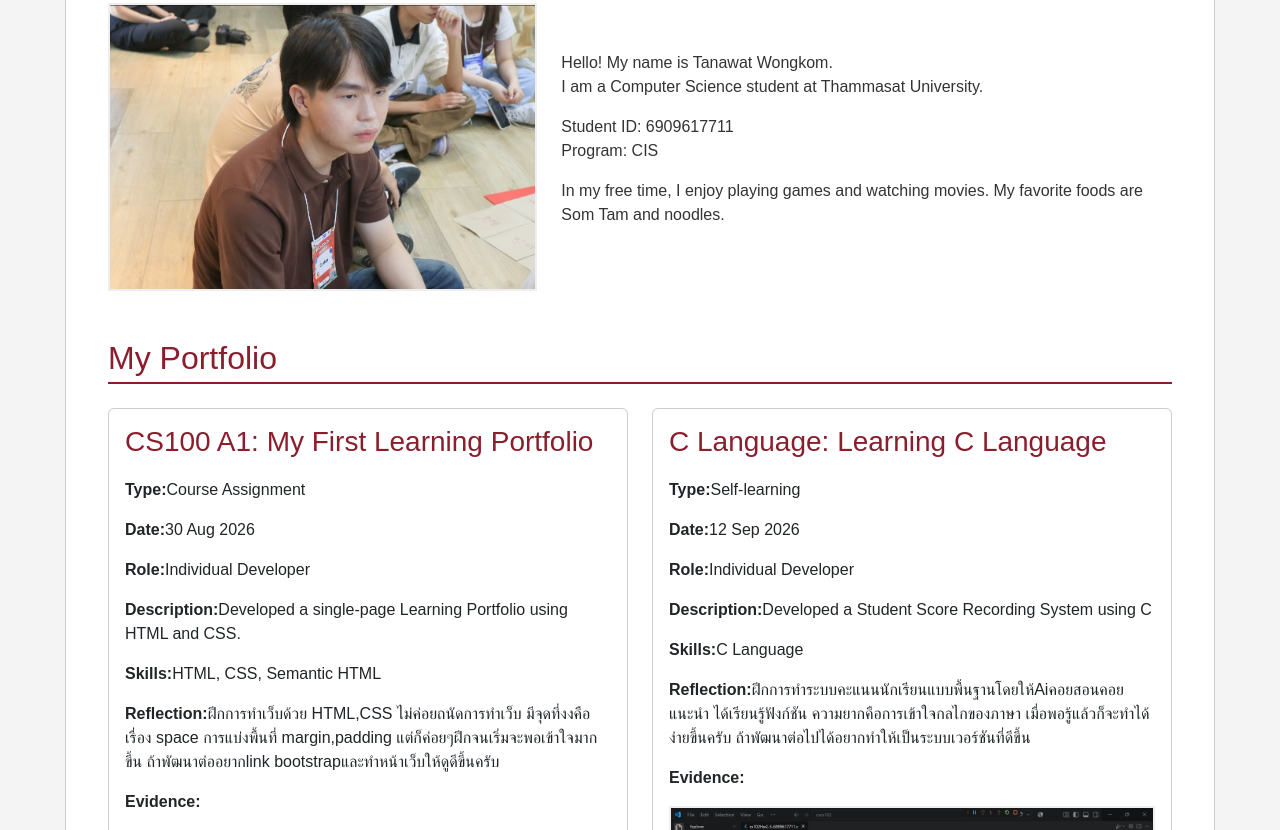
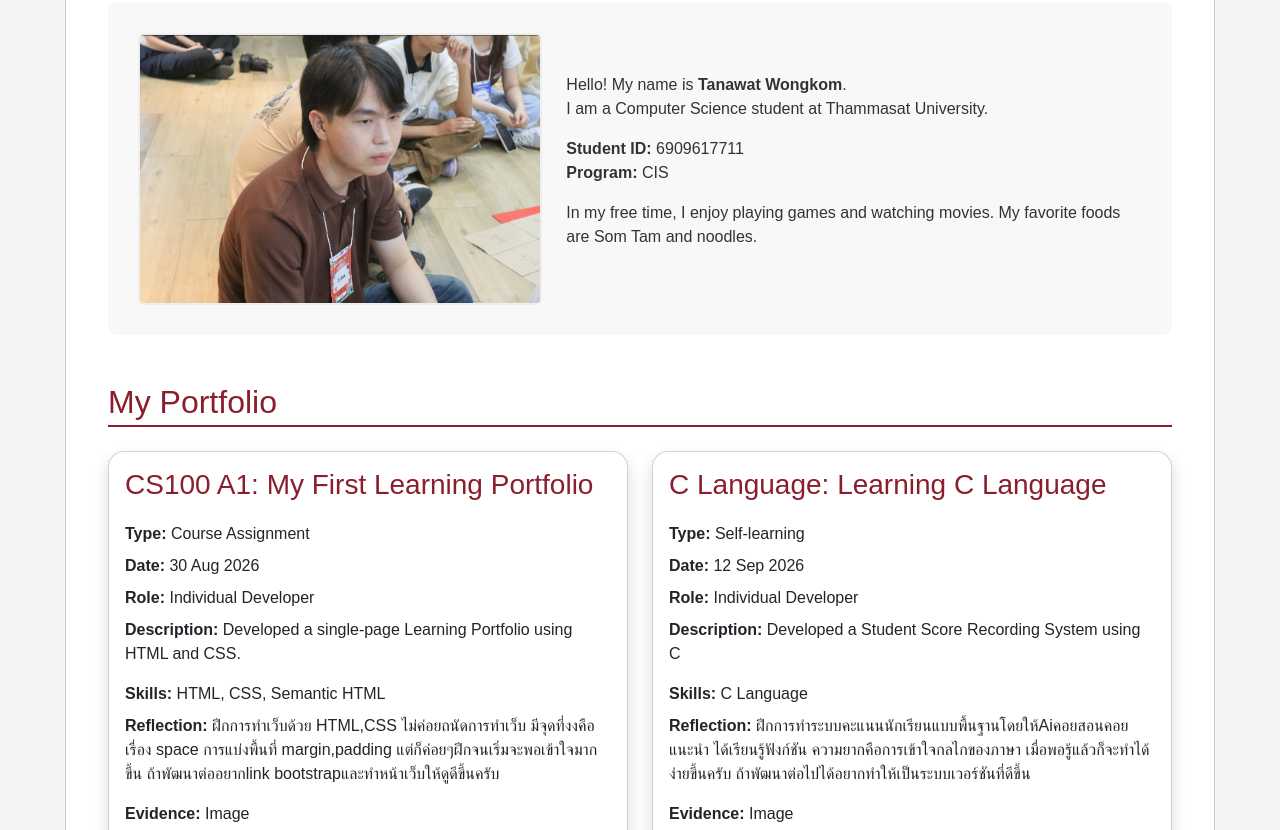
Before and after one commit to tanawatwon-crypto/A2_6909617711, a plain HTML site: page index.html in a window 1280 px wide. Shown: the part 314-1144 px from the top of the page. Drawn offline with nearby package versions, Linux system fonts and the light colour scheme.

Commit message:
Improve Website Layout and User Interface (#4)

```diff
--- a/css/style.css
+++ b/css/style.css
@@ -17,7 +17,6 @@ body {
 }
 
 header {
-    text-align: center;
     color: #8b1e2d;
     padding: 30px 20px;
     background-color: #eeeeee;
@@ -39,16 +38,8 @@ h3 {
     color: #8b1e2d;
 }
 
-figure {
-    margin: 20px 0;
-}
-
 img {
     border: 2px solid #eeeeee;
-    max-width: 100%;
-}
-figcaption {
-    text-align: inherit;
 }
 
 a {
@@ -56,17 +47,17 @@ a {
 }
 
 footer {
-    text-align: center;
-    margin-top: 35px;
     font-size: 0.85rem;
     color: #777777;
-}
-
-.card {
-    border: 1px solid #ccc;
 }
 
 .card-title {
     color: #8b1e2d;
     margin-bottom: 20px;
 }
+
+.about-content {
+    background-color: #f8f8f8;
+    padding: 30px;
+    border-radius: 8px;
+}
--- a/index.html
+++ b/index.html
@@ -19,23 +19,25 @@
     <main>
         <section class="container my-5">
             <h2 class="mb-4">About Me</h2>
+            <div class="about-content">
                 <div class="row align-items-center">
-                <div class="col-md-5">
-                    <img src="media/ohm.jpg" alt="My-Picture" class="img-fluid">
+                    <div class="col-md-5 mb-4 mb-md-0">
+                        <img src="media/ohm.jpg" alt="My-Picture" class="img-fluid rounded-2">
                     </div>
                     <div class="col-md-7">
                         <p>
-                        Hello! My name is Tanawat Wongkom.<br>
+                            Hello! My name is <strong>Tanawat Wongkom</strong>.<br>
                             I am a Computer Science student at Thammasat University.
                         </p>
                         <p>
-                        Student ID: 6909617711 <br>
-                        Program: CIS
+                            <strong>Student ID:</strong> 6909617711 <br>
+                            <strong>Program:</strong> CIS
                         </p>
                         <p>
                             In my free time, I enjoy playing games and watching movies. My favorite foods are Som Tam and
                             noodles.
                         </p>
+                    </div>
                 </div>
             </div>
         </section>
@@ -44,38 +46,41 @@
             <h2 class="mb-4">My Portfolio</h2>
             <div class="row g-4">
                 <div class="col-md-6">
-                    <div class="card h-100">
+                    <div class="card h-100 shadow rounded-4">
                         <div class="card-body">
                             <h3 class="card-title">CS100 A1: My First Learning Portfolio</h3>
-                            <p><strong>Type:</strong>Course Assignment</p>
-                            <p><strong>Date:</strong>30 Aug 2026</p>
-                            <p><strong>Role:</strong>Individual Developer</p>
-                            <p><strong>Description:</strong>Developed a single-page Learning Portfolio using HTML and CSS.</p>
-                            <p><strong>Skills:</strong>HTML, CSS, Semantic HTML</p>
-                            <p><strong>Reflection:</strong>ฝึกการทำเว็บด้วย HTML,CSS ไม่ค่อยถนัดการทำเว็บ มีจุดที่งงคือเรื่อง
-                                space การแบ่งพื้นที่ margin,padding แต่ก็ค่อยๆฝึกจนเริ่มจะพอเข้าใจมากขึ้น ถ้าพัฒนาต่ออยากlink
+                            <p class="mb-2"><strong>Type:</strong> Course Assignment</p>
+                            <p class="mb-2"><strong>Date:</strong> 30 Aug 2026</p>
+                            <p class="mb-2"><strong>Role:</strong> Individual Developer</p>
+                            <p class="mb-3"><strong>Description:</strong> Developed a single-page Learning Portfolio using HTML and
+                                CSS.</p>
+                            <p class="mb-2"><strong>Skills:</strong> HTML, CSS, Semantic HTML</p>
+                            <p class="mb-3"><strong>Reflection:</strong> ฝึกการทำเว็บด้วย HTML,CSS ไม่ค่อยถนัดการทำเว็บ
+                                มีจุดที่งงคือเรื่อง
+                                space การแบ่งพื้นที่ margin,padding แต่ก็ค่อยๆฝึกจนเริ่มจะพอเข้าใจมากขึ้น
+                                ถ้าพัฒนาต่ออยากlink
                                 bootstrapและทำหน้าเว็บให้ดูดีขึ้นครับ</p>
-                            <p><strong>Evidence:</strong></p>
-                            <img src="media/A1.png" alt="A1-My First Portfolio" class="img-fluid">
+                            <p class="mb-2"><strong>Evidence:</strong> Image</p>
+                            <img src="media/A1.png" alt="A1-My First Portfolio" class="img-fluid rounded-2">
                         </div>
                     </div>
                 </div>
 
 
                 <div class="col-md-6">
-                    <div class="card h-100">
+                    <div class="card h-100 shadow rounded-4">
                         <div class="card-body">
-                            <h3 class="card-title">C Language: Learning C Language</h3>
-                            <p><strong>Type:</strong>Self-learning</p>
-                            <p><strong>Date:</strong>12 Sep 2026</p>
-                            <p><strong>Role:</strong>Individual Developer</p>
-                            <p><strong>Description:</strong>Developed a Student Score Recording System using C</p>
-                            <p><strong>Skills:</strong>C Language</p>
-                            <p><strong>Reflection:</strong>ฝึกการทำระบบคะแนนนักเรียนแบบพื้นฐานโดยให้Aiคอยสอนคอยแนะนำ
+                            <h3 class="card-title"> C Language: Learning C Language</h3>
+                            <p class="mb-2"><strong>Type:</strong> Self-learning</p>
+                            <p class="mb-2"><strong>Date:</strong> 12 Sep 2026</p>
+                            <p class="mb-2"><strong>Role:</strong> Individual Developer</p>
+                            <p class="mb-3"><strong>Description:</strong> Developed a Student Score Recording System using C</p>
+                            <p class="mb-2"><strong>Skills:</strong> C Language</p>
+                            <p class="mb-3"><strong>Reflection:</strong> ฝึกการทำระบบคะแนนนักเรียนแบบพื้นฐานโดยให้Aiคอยสอนคอยแนะนำ
                                 ได้เรียนรู้ฟังก์ชัน ความยากคือการเข้าใจกลไกของภาษา เมื่อพอรู้แล้วก็จะทำได้ง่ายขึ้นครับ
                                 ถ้าพัฒนาต่อไปได้อยากทำให้เป็นระบบเวอร์ชันที่ดีขึ้น</p>
-                            <p><strong>Evidence:</strong></p>
-                            <img src="media/C.png" alt="C-Language" class="img-fluid">
+                            <p class="mb-2"><strong>Evidence:</strong> Image</p>
+                            <img src="media/C.png" alt="C-Language" class="img-fluid rounded-2">
                         </div>
                     </div>
                 </div>
@@ -86,15 +91,21 @@
 
         <section class="container my-5">
             <h2 class="mb-4">How I Built It</h2>
+            <div class="row">
+                <div class="col-lg-10">
                     <p>
                         I developed this website by applying what I learned in class about HTML and CSS. I used Bootstrap to
                         improve the layout and make the website responsive. I also used AI tools to help me understand concepts
                         and solve coding problems.
                     </p>
+                </div>
+            </div>
         </section>
 
         <section class="container my-5">
             <h2 class="mb-4">Reflection</h2>
+            <div class="row g-4">
+                <div class="col-md-4">
                     <h3>Problems</h3>
                     <ul>
                         <li>
@@ -111,6 +122,8 @@
                             challenging at first.
                         </li>
                     </ul>
+                </div>
+                <div class="col-md-4">
                     <h3>Results</h3>
                     <ul>
                         <li>
@@ -123,6 +136,8 @@
                             I gained more experience developing and improving a real website.
                         </li>
                     </ul>
+                </div>
+                <div class="col-md-4">
                     <h3>Next Steps</h3>
                     <ol>
                         <li>
@@ -135,16 +150,21 @@
                             Learn more about Bootstrap and improve my HTML and CSS skills.
                         </li>
                     </ol>
+                </div>
+            </div>
         </section>
 
         <section class="container my-5">
             <h2 class="mb-4">Want to Know More About My University?</h2>
-            <p>Visit the <a href="https://tu.ac.th/" target="_blank">Thammasat University website</a></p>
+            <p>Learn more about my university:</p>
+            <a href="https://tu.ac.th/" target="_blank" class="btn btn-outline-dark">
+                Visit Thammasat University
+            </a>
         </section>
 
     </main>
-    <footer>
-        <p>&copy; 2026 Tanawat Wongkom.</p>
+    <footer class="text-center py-3 mt-5 border-top">
+        <p class="mb-0">&copy; 2026 Tanawat Wongkom.</p>
     </footer>
 </body>
 
```
Lines whose indentation alone changed are shown as unchanged.
